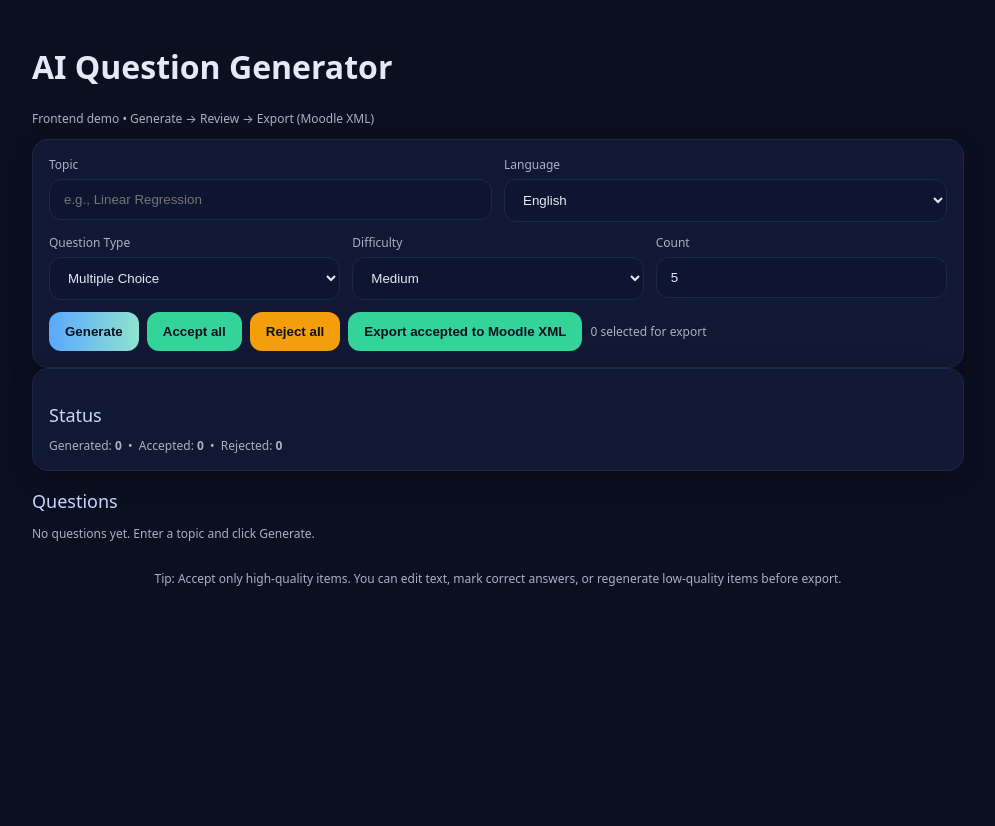
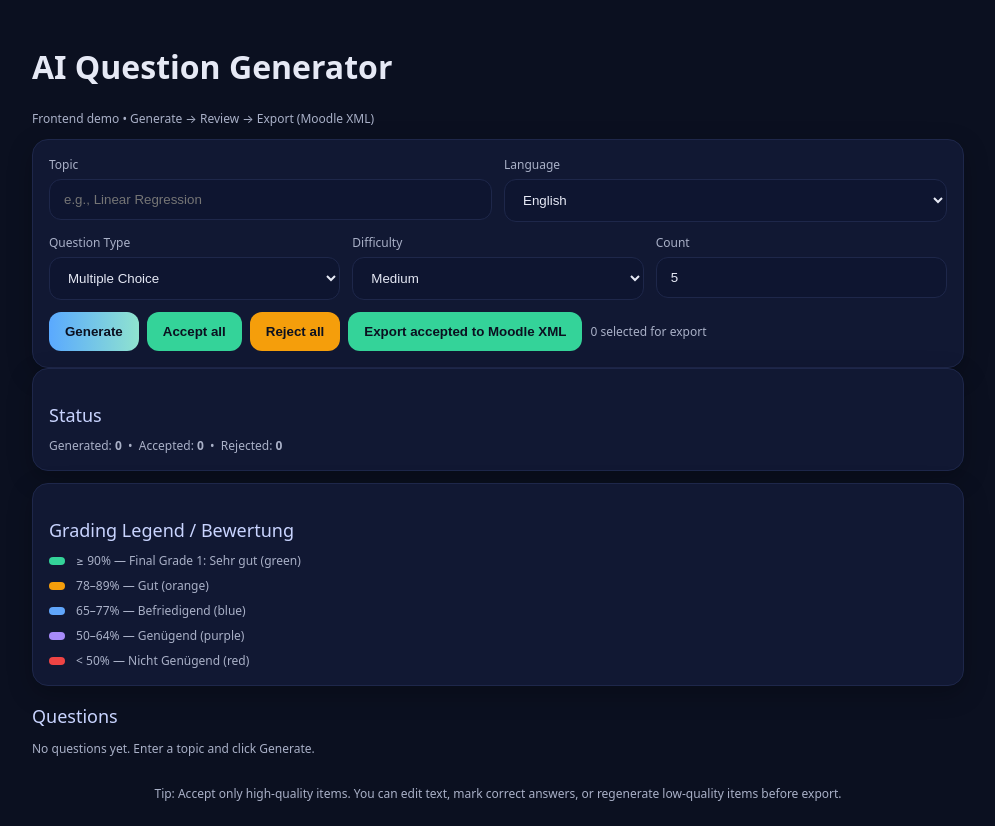
Before and after one commit to OSMFHtech/web-app-fragen-generator, a Next.js app: page / in a window 1280 px wide. Shown: the whole page, without its empty margins (142-1137 px from the left). Before the commit the page ends 800 px from the top, so only its background shows below. Built offline with nearby package versions, Linux system fonts and the light colour scheme.

Commit message:
Adding Bewertungskriterien

```diff
--- a/app/api/generate/route.js
+++ b/app/api/generate/route.js
@@ -100,7 +100,32 @@ export async function POST(req) {
 
     while (out.length < target && attempts < maxAttempts) {
       const need = Math.min(per, target - out.length);
-      const prompt =
+      let prompt = '';
+      if (qtype === 'multiple-choice') {
+        // Instruct the LLM to produce a mix: ~50% multi-correct and ~50% single-correct MC questions
+        prompt =
+`Generate ${need} multiple-choice questions about "${topic}" in ${language}.
+Make approximately half of the returned questions have multiple correct options (more than one option with "correct": true) and half have exactly one correct option.
+Be explicit in the JSON: for multi-answer questions include multiple options with "correct": true; for single-answer questions include exactly one option with "correct": true.
+Return ONLY a pure JSON array, no prose:
+
+[
+  {
+    "id": "uuid",
+    "type": "multiple-choice",
+    "text": "Question text",
+    "options": [
+      {"text":"Option A","correct":true/false},
+      {"text":"Option B","correct":true/false},
+      {"text":"Option C","correct":true/false},
+      {"text":"Option D","correct":true/false}
+    ],
+    "language": "${language}",
+    "difficulty": "${difficulty}"
+  }
+]`;
+      } else {
+        prompt =
 `Generate ${need} ${qtype} questions about "${topic}" in ${language}.
 Return ONLY a pure JSON array, no prose:
 
@@ -122,6 +147,7 @@ Return ONLY a pure JSON array, no prose:
     "difficulty": "${difficulty}"
   }
 ]`;
+      }
 
       const { content, error } = await callOpenRouter(prompt);
       if (error && REQUIRE_LLM) {
--- a/app/components/QuestionCard.js
+++ b/app/components/QuestionCard.js
@@ -22,12 +22,14 @@ export default function QuestionCard({
   onEdit,
   onRegenerate,
   onUpdate,
+  onSelectionChange,
   onDelete,
 }) {
   if (!q) return <div className="card">⚠️ No question data provided.</div>;
 
   const [question, setQuestion] = useState(q);
   const [selected, setSelected] = useState(null);
+  const [selectedIndices, setSelectedIndices] = useState(new Set());
   const [isCorrect, setIsCorrect] = useState(null);
   const [userCode, setUserCode] = useState("");
   const [feedback, setFeedback] = useState(null);
@@ -58,7 +60,7 @@ export default function QuestionCard({
       ? "(múltiples respuestas posibles)"
       : "(multiple answers possible)";
 
-  /* ---------- Handlers ---------- */
+  /* ---------- Handlers / scoring ---------- */
   const getMaxPoints = (q) => {
     const diff = (q?.difficulty || "medium").toLowerCase();
     if (diff === "easy") return 0.5;
@@ -75,27 +77,68 @@ export default function QuestionCard({
       return llmCorrect ? max : 0;
     }
     // multiple-choice
-    const C = (q.options || []).filter((o) => o.correct).length || 0;
+    const opts = q.options || [];
+    const C = opts.filter((o) => o.correct).length || 0;
     if (C <= 1) {
       return selectedOption ? (selectedOption.correct ? max : 0) : null;
     }
-    // multi-answer: award proportional to number of correct selected / total correct
+    // single selection treated as single-correct selection
     if (!selectedOption) return null;
     const correctSelected = selectedOption.correct ? 1 : 0;
     return (correctSelected / C) * max;
   };
 
-  const handleCheck = (option) => {
+  // compute points for a multi-select combination (selectedIndices: Set of option indices)
+  const computeMultiSelectPoints = (q, selIdxSet) => {
+    const max = getMaxPoints(q);
+    const opts = q.options || [];
+    const C = opts.filter((o) => o.correct).length || 0;
+    if (C === 0) return 0;
+    const selected = Array.from(selIdxSet || []);
+    const correctSelected = selected.filter((i) => opts[i] && opts[i].correct).length;
+    const wrongSelected = selected.filter((i) => opts[i] && !opts[i].correct).length;
+    const denom = C + wrongSelected;
+    if (denom === 0) return 0;
+    const fraction = correctSelected / denom;
+    return Math.max(0, Math.min(1, fraction)) * max;
+  };
+
+  // single-select handler
+  const handleCheck = (option, index) => {
     setSelected(option);
     setIsCorrect(option.correct);
     const pts = computeAwardedPoints(question, option, null);
-    if (pts === null) {
-      setFeedback(null);
-    } else {
+    if (pts === null) setFeedback(null);
+    else {
       const max = getMaxPoints(question);
       const label = pointsLabel(question);
       setFeedback(option.correct ? `✅ Correct — ${pts}/${max} ${label}` : `❌ Incorrect — ${pts}/${max} ${label}`);
     }
+    onSelectionChange?.(question.id, { type: "single", indices: [index] });
+  };
+
+  const toggleSelectIndex = (i) => {
+    const next = new Set(selectedIndices);
+    if (next.has(i)) next.delete(i);
+    else next.add(i);
+    setSelectedIndices(next);
+    // compute preview feedback
+    const pts = computeMultiSelectPoints(question, next);
+    const max = getMaxPoints(question);
+    const pct = max > 0 ? Math.round((pts / max) * 100) : 0;
+    const { label: gradeLabel, color: gradeColor } = getGradeFromPercent(pct);
+    const label = pointsLabel(question);
+    setFeedback(`${pct}% — ${pts}/${max} ${label} — ${gradeLabel}`);
+    // report multi selection upward
+    onSelectionChange?.(question.id, { type: "multi", indices: Array.from(next) });
+  };
+
+  const getGradeFromPercent = (pct) => {
+    if (pct >= 90) return { label: "Final Grade 1: Sehr gut", color: "#34d399" }; // green
+    if (pct >= 78) return { label: "Gut", color: "#f59e0b" }; // orange
+    if (pct >= 65) return { label: "Befriedigend", color: "#60a5fa" }; // blue
+    if (pct >= 50) return { label: "Genügend", color: "#a78bfa" }; // purple
+    return { label: "Nicht Genügend", color: "#ef4444" }; // red
   };
 
   /* ---------- LLM-based CodeRunner ---------- */
@@ -123,12 +166,16 @@ export default function QuestionCard({
 
       setFeedback(data.feedback || (data.correct ? "✅ Correct!" : "❌ Incorrect"));
       setIsCorrect(data.correct);
-      // include points information
           const pts = computeAwardedPoints(question, null, data.correct);
           if (pts !== null) {
             const max = getMaxPoints(question);
             const label = pointsLabel(question);
             setFeedback((data.feedback ? data.feedback + " — " : "") + (data.correct ? `✅ Correct — ${pts}/${max} ${label}` : `❌ Incorrect — ${pts}/${max} ${label}`));
+            // report coderunner awarded points to parent for aggregate preview
+            onSelectionChange?.(question.id, { type: "coderunner", awarded: pts, max });
+          } else {
+            // remove any previous coderunner selection from parent
+            onSelectionChange?.(question.id, null);
       }
     } catch (e) {
       setFeedback("❌ Error: " + e.message);
@@ -150,18 +197,14 @@ export default function QuestionCard({
   };
 
   const toggleCorrect = (i) => {
-    const updatedOpts = question.options.map((o, idx) =>
-      idx === i ? { ...o, correct: !o.correct } : o
-    );
+    const updatedOpts = question.options.map((o, idx) => (idx === i ? { ...o, correct: !o.correct } : o));
     const updated = { ...question, options: updatedOpts };
     setQuestion(updated);
     onUpdate?.(updated);
   };
 
   const editOptionText = (i, value) => {
-    const updatedOpts = question.options.map((o, idx) =>
-      idx === i ? { ...o, text: value } : o
-    );
+    const updatedOpts = question.options.map((o, idx) => (idx === i ? { ...o, text: value } : o));
     const updated = { ...question, options: updatedOpts };
     setQuestion(updated);
     onUpdate?.(updated);
@@ -192,89 +235,49 @@ export default function QuestionCard({
       {question.type === "multiple-choice" && (
         <div style={{ marginTop: 10 }}>
           {isMultiAnswer && (
-            <p className="small" style={{ color: "var(--accent-2)", marginBottom: 6 }}>
-              {multiText}
-            </p>
+            <p className="small" style={{ color: "var(--accent-2)", marginBottom: 6 }}>{multiText}</p>
           )}
 
           {question.options?.map((opt, i) => (
             <div key={i} style={{ display: "flex", alignItems: "center", gap: 6, marginBottom: 6 }}>
-              <button
-                onClick={() => handleCheck(opt)}
-                className="btn muted"
-                style={{
-                  flexGrow: 1,
-                  textAlign: "left",
-                  justifyContent: "flex-start",
-                  border:
-                    selected === opt
-                      ? opt.correct
-                        ? "1px solid var(--ok)"
-                        : "1px solid var(--bad)"
-                      : "1px solid var(--border)",
-                  background:
-                    selected === opt
-                      ? opt.correct
-                        ? "rgba(52,211,153,0.15)"
-                        : "rgba(239,68,68,0.15)"
-                      : "var(--panel)",
-                  color: "var(--text)",
-                }}
-              >
-                <input
-                  type="text"
-                  value={opt.text}
-                  onChange={(e) => editOptionText(i, e.target.value)}
-                  style={{
-                    background: "transparent",
-                    border: "none",
-                    color: "var(--text)",
-                    width: "90%",
-                    outline: "none",
-                  }}
-                />
+              {isMultiAnswer ? (
+                <label style={{ display: "flex", alignItems: "center", flexGrow: 1 }}>
+                  <input type="checkbox" checked={selectedIndices.has(i)} onChange={() => toggleSelectIndex(i)} style={{ marginRight: 8 }} />
+                  <input type="text" value={opt.text} onChange={(e) => editOptionText(i, e.target.value)} style={{ background: "transparent", border: "none", color: "var(--text)", width: "100%", outline: "none" }} />
+                </label>
+              ) : (
+                <button onClick={() => handleCheck(opt, i)} className="btn muted" style={{ flexGrow: 1, textAlign: "left", justifyContent: "flex-start", border: selected === opt ? (opt.correct ? "1px solid var(--ok)" : "1px solid var(--bad)") : "1px solid var(--border)", background: selected === opt ? (opt.correct ? "rgba(52,211,153,0.15)" : "rgba(239,68,68,0.15)") : "var(--panel)", color: "var(--text)" }}>
+                  <input type="text" value={opt.text} onChange={(e) => editOptionText(i, e.target.value)} style={{ background: "transparent", border: "none", color: "var(--text)", width: "90%", outline: "none" }} />
                 </button>
-              <button
-                className="btn ok"
-                onClick={() => toggleCorrect(i)}
-                title="Toggle correct"
-                style={{
-                  padding: "6px 10px",
-                  background: opt.correct ? "var(--ok)" : "#1a2344",
-                  color: opt.correct ? "#0b1020" : "var(--text)",
-                }}
-              >
-                ✓
-              </button>
-              <button
-                className="btn bad"
-                onClick={() => handleDeleteOption(i)}
-                title="Delete option"
-                style={{ padding: "6px 10px" }}
-              >
-                ✕
-              </button>
+              )}
+              <button className="btn ok" onClick={() => toggleCorrect(i)} title="Toggle correct" style={{ padding: "6px 10px", background: opt.correct ? "var(--ok)" : "#1a2344", color: opt.correct ? "#0b1020" : "var(--text)" }}>✓</button>
+              <button className="btn bad" onClick={() => handleDeleteOption(i)} title="Delete option" style={{ padding: "6px 10px" }}>✕</button>
             </div>
           ))}
 
-          <button
-            className="btn"
-            style={{ marginTop: 8 }}
-            onClick={handleAddOption}
-          >
-            + Add Option
-          </button>
+          <button className="btn" style={{ marginTop: 8 }} onClick={handleAddOption}>+ Add Option</button>
+
+          {/* Multi-select live preview */}
+          {isMultiAnswer && (
+            <div style={{ marginTop: 8, padding: 8, borderRadius: 8, border: "1px solid var(--border)", background: "#0e1530" }}>
+              {(() => {
+                const pts = computeMultiSelectPoints(question, selectedIndices);
+                const max = getMaxPoints(question);
+                const pct = max > 0 ? Math.round((pts / max) * 100) : 0;
+                const grade = getGradeFromPercent(pct);
+                return (
+                  <div>
+                    <div style={{ fontWeight: 600 }}>Preview</div>
+                    <div className="small" style={{ marginTop: 6 }}>{pct}% • {pts}/{max} {pointsLabel(question)}</div>
+                    <div className="small" style={{ marginTop: 6, color: grade.color }}>{grade.label}</div>
+                  </div>
+                );
+              })()}
+            </div>
+          )}
 
           {isCorrect !== null && (
-            <p
-              style={{
-                marginTop: 6,
-                color: isCorrect ? "var(--ok)" : "var(--bad)",
-                fontWeight: 500,
-              }}
-            >
-              {isCorrect ? "✅ Correct!" : "❌ Incorrect, try again."}
-            </p>
+            <p style={{ marginTop: 6, color: isCorrect ? "var(--ok)" : "var(--bad)", fontWeight: 500 }}>{isCorrect ? "✅ Correct!" : "❌ Incorrect, try again."}</p>
           )}
         </div>
       )}
@@ -282,64 +285,25 @@ export default function QuestionCard({
       {/* CODE RUNNER */}
       {question.type === "coderunner" && (
         <div style={{ marginTop: 16 }}>
-          <div className="small" style={{ marginBottom: 6 }}>
-            Write your answer:
+          <div className="small" style={{ marginBottom: 6 }}>Write your answer:</div>
+          <div style={{ border: "1px solid var(--border)", borderRadius: "8px", overflow: "hidden", background: "#0e1530" }}>
+            <Editor value={userCode} onValueChange={setUserCode} highlight={(code) => highlight(code, codeLang, "java")} padding={12} className="font-mono text-sm" style={{ fontFamily: "monospace", color: "var(--text)", minHeight: "120px" }} placeholder="// Write your code here..." />
           </div>
-          <div
-            style={{
-              border: "1px solid var(--border)",
-              borderRadius: "8px",
-              overflow: "hidden",
-              background: "#0e1530",
-            }}
-          >
-            <Editor
-              value={userCode}
-              onValueChange={setUserCode}
-              highlight={(code) => highlight(code, codeLang, "java")}
-              padding={12}
-              className="font-mono text-sm"
-              style={{
-                fontFamily: "monospace",
-                color: "var(--text)",
-                minHeight: "120px",
-              }}
-              placeholder="// Write your code here..."
-            />
-          </div>
-          <button className="btn" style={{ marginTop: 8 }} onClick={handleCheckCodeWithLLM}>
-            ▶ Check Answer
-          </button>
+          <button className="btn" style={{ marginTop: 8 }} onClick={handleCheckCodeWithLLM}>▶ Check Answer</button>
 
           {feedback && (
-            <p style={{ marginTop: 6, color: isCorrect ? "var(--ok)" : "var(--bad)", fontWeight: 500 }}>
-              {feedback}
-            </p>
+            <p style={{ marginTop: 6, color: isCorrect ? "var(--ok)" : "var(--bad)", fontWeight: 500 }}>{feedback}</p>
           )}
         </div>
       )}
 
       {/* ACTION BUTTONS */}
       <div style={{ display: "flex", gap: 8, marginTop: 16, flexWrap: "wrap" }}>
-        <button className="btn ok" onClick={() => onAccept?.(question)}>
-          Accept
-        </button>
-        <button className="btn warn" onClick={() => onReject?.(question.id)}>
-          Reject
-        </button>
-        {onEdit && (
-          <button className="btn muted" onClick={() => onEdit(question.id)}>
-            Edit
-          </button>
-        )}
-        <button className="btn" onClick={() => onRegenerate?.(question.id)}>
-          Regenerate
-        </button>
-        {onDelete && (
-          <button className="btn bad" onClick={() => onDelete?.(question.id)}>
-            Delete
-          </button>
-        )}
+        <button className="btn ok" onClick={() => onAccept?.(question)}>Accept</button>
+        <button className="btn warn" onClick={() => onReject?.(question.id)}>Reject</button>
+        {onEdit && <button className="btn muted" onClick={() => onEdit(question.id)}>Edit</button>}
+        <button className="btn" onClick={() => onRegenerate?.(question.id)}>Regenerate</button>
+        {onDelete && <button className="btn bad" onClick={() => onDelete?.(question.id)}>Delete</button>}
       </div>
     </div>
   );
--- a/app/page.js
+++ b/app/page.js
@@ -17,6 +17,8 @@ export default function Page() {
   const [questions, setQuestions] = useState([]);
   const [acceptedIds, setAcceptedIds] = useState(new Set());
   const [rejectedIds, setRejectedIds] = useState(new Set());
+  // track per-question reviewer selections (for live aggregate grading)
+  const [selections, setSelections] = useState({}); // { [questionId]: { type: 'single'|'multi', indices: [nums] } }
 
   const accepted = useMemo(
     () => questions.filter(q => acceptedIds.has(q.id)),
@@ -29,6 +31,85 @@ export default function Page() {
       : rejectedIds.has(id)
       ? "rejected"
       : "open";
+
+  /* ---------- Selection handling & aggregate grade ---------- */
+  const getMaxPoints = (q) => {
+    const diff = (q?.difficulty || "medium").toLowerCase();
+    if (diff === "easy") return 0.5;
+    if (diff === "hard") return 2;
+    return 1;
+  };
+
+  const computeMultiSelectPoints = (q, selIdxArr) => {
+    const max = getMaxPoints(q);
+    const opts = q.options || [];
+    const C = opts.filter((o) => o.correct).length || 0;
+    if (C === 0) return 0;
+    const selected = selIdxArr || [];
+    const correctSelected = selected.filter((i) => opts[i] && opts[i].correct).length;
+    const wrongSelected = selected.filter((i) => opts[i] && !opts[i].correct).length;
+    const denom = C + wrongSelected;
+    if (denom === 0) return 0;
+    const fraction = correctSelected / denom;
+    return Math.max(0, Math.min(1, fraction)) * max;
+  };
+
+  const computeAwardedPoints = (q, sel) => {
+    const max = getMaxPoints(q);
+    if (!sel) return null;
+    if (sel.type === "coderunner") {
+      // coderunner answers report awarded points from QuestionCard
+      return typeof sel.awarded === "number" ? sel.awarded : null;
+    }
+    if (!sel.indices || sel.indices.length === 0) return null;
+    const opts = q.options || [];
+    const C = opts.filter((o) => o.correct).length || 0;
+    if (C <= 1) {
+      // single-correct style
+      const idx = sel.indices[0];
+      const opt = opts[idx];
+      if (!opt) return null;
+      return opt.correct ? max : 0;
+    }
+    // multi-correct
+    return computeMultiSelectPoints(q, sel.indices);
+  };
+
+  const getGradeFromPercent = (pct) => {
+    if (pct >= 90) return { label: "Final Grade 1: Sehr gut", color: "#34d399" };
+    if (pct >= 78) return { label: "Gut", color: "#f59e0b" };
+    if (pct >= 65) return { label: "Befriedigend", color: "#60a5fa" };
+    if (pct >= 50) return { label: "Genügend", color: "#a78bfa" };
+    return { label: "Nicht Genügend", color: "#ef4444" };
+  };
+
+  function handleSelectionChange(id, payload) {
+    setSelections((prev) => {
+      const copy = { ...prev };
+      if (!payload) delete copy[id];
+      else if (payload.type === "coderunner") copy[id] = payload;
+      else if (!payload.indices || payload.indices.length === 0) delete copy[id];
+      else copy[id] = payload;
+      return copy;
+    });
+  }
+
+  const aggregate = useMemo(() => {
+    let awarded = 0;
+    let max = 0;
+    for (const [id, sel] of Object.entries(selections)) {
+      const q = questions.find((x) => x.id === id);
+      if (!q) continue;
+      const m = getMaxPoints(q);
+      const a = computeAwardedPoints(q, sel);
+      if (a === null) continue;
+      awarded += a;
+      max += m;
+    }
+    const pct = max > 0 ? Math.round((awarded / max) * 100) : 0;
+    const grade = getGradeFromPercent(pct);
+    return { awarded, max, pct, grade };
+  }, [selections, questions]);
 
   /* -----------------------------
       Generate AI questions
@@ -241,6 +322,30 @@ export default function Page() {
 
       <StatusSummary total={questions.length} accepted={acceptedIds.size} rejected={rejectedIds.size} />
 
+      <div className="card" style={{ marginTop: 12 }}>
+        <div className="section-title">Grading Legend / Bewertung</div>
+        <div className="small" style={{ display: "grid", gap: 8 }}>
+          <div><span className="tag ok" style={{ marginRight: 8 }}></span> ≥ 90% — Final Grade 1: Sehr gut (green)</div>
+          <div><span className="tag warn" style={{ marginRight: 8 }}></span> 78–89% — Gut (orange)</div>
+          <div><span className="tag blue" style={{ marginRight: 8 }}></span> 65–77% — Befriedigend (blue)</div>
+          <div><span className="tag purple" style={{ marginRight: 8 }}></span> 50–64% — Genügend (purple)</div>
+          <div><span className="tag bad" style={{ marginRight: 8 }}></span> &lt; 50% — Nicht Genügend (red)</div>
+        </div>
+      </div>
+
+      {aggregate.max > 0 && (
+        <div className="card" style={{ marginTop: 12 }}>
+          <div className="section-title">Live Selection Preview</div>
+          <div className="small" style={{ display: "flex", justifyContent: "space-between", alignItems: "center" }}>
+            <div>
+              <div style={{ fontWeight: 700 }}>{aggregate.pct}%</div>
+              <div style={{ marginTop: 4 }}>{aggregate.awarded}/{aggregate.max} points</div>
+            </div>
+            <div style={{ color: aggregate.grade.color, fontWeight: 600 }}>{aggregate.grade.label}</div>
+          </div>
+        </div>
+      )}
+
       <div className="section-title">Questions</div>
       <div className="list">
         {questions.map((q) => (
@@ -254,6 +359,7 @@ export default function Page() {
             onRegenerate={onRegenerate}
             onUpdate={onUpdate}
             onDelete={onDelete}
+            onSelectionChange={handleSelectionChange}
           />
         ))}
         {!questions.length && !loading ? (
--- a/styles/globals.css
+++ b/styles/globals.css
@@ -77,6 +77,9 @@ label { font-size: 12px; color: var(--muted); display:block; margin-bottom:6px;
 .tag.ok { background: var(--ok); }
 .tag.bad { background: var(--bad); }
 .tag.warn { background: var(--warn); }
+/* Blue and purple legend tags should match pill shape used by other tags */
+.tag.blue { background: #60a5fa; }
+.tag.purple { background: #a78bfa; }
 .small { color: var(--muted); font-size: 12px; }
 
 .footer {
```
Lines whose indentation alone changed are shown as unchanged.
